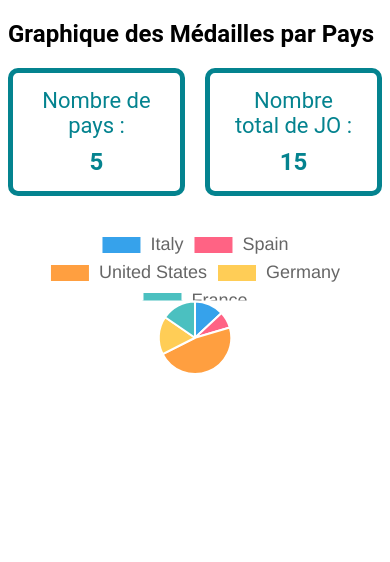
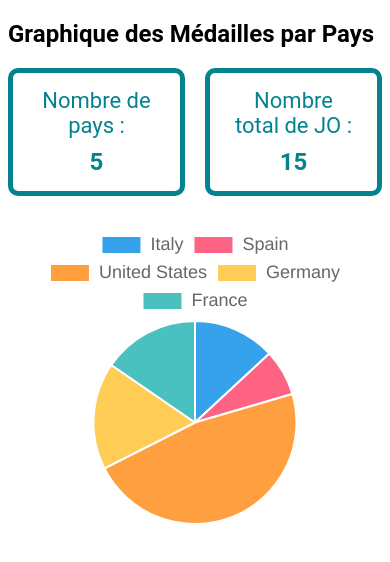
Before and after one commit to BriceLgs/projet-olympic-game, an Angular app: page /pie-chart in a window 390 px wide. Shown: the top 562 px of the page. Built offline with nearby package versions, Linux system fonts and the light colour scheme.

Commit message:
Finalisation responsive

```diff
--- a/src/app/pages/line-chart/line-chart.component.scss
+++ b/src/app/pages/line-chart/line-chart.component.scss
@@ -14,6 +14,7 @@
     justify-content: center;
     gap: 20px;
     margin-bottom: 30px;
+    flex-wrap: wrap;
   }
 
   .stat-box {
@@ -61,3 +62,23 @@
     width: 150px;
     font-size: 24px;
 }
+
+@media (max-width: 768px) {
+  .chart {
+    width: 90%;
+    height: 500px;
+  }
+
+  .stat-box {
+    width: 100%;
+  }
+
+  h1 {
+    font-size: 22px;
+  }
+
+  .btn-back {
+    width: 130px;
+    font-size: 20px;
+  }
+}
--- a/src/app/pages/pie-chart/pie-chart-component.scss
+++ b/src/app/pages/pie-chart/pie-chart-component.scss
@@ -35,6 +35,16 @@
   }
 
 #piechart {
-  width: 40%;
-  height: 40%;
+  width: 100%;
+  height: 100%;
 }
+@media (max-width: 768px) {
+  .stats-box {
+    width: 100%;
+  }
+
+  #piechart {
+    width: 80%;
+    height: auto;
+  }
+}
```
